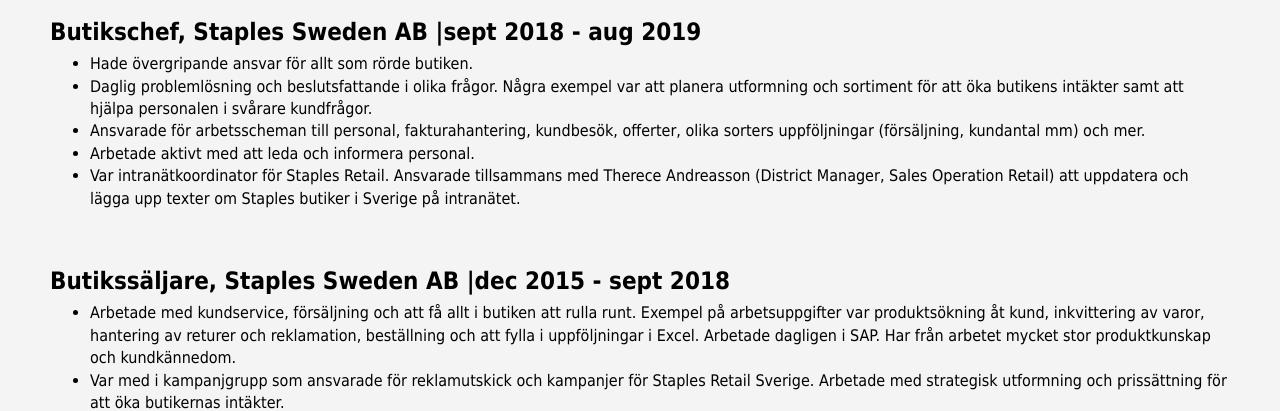
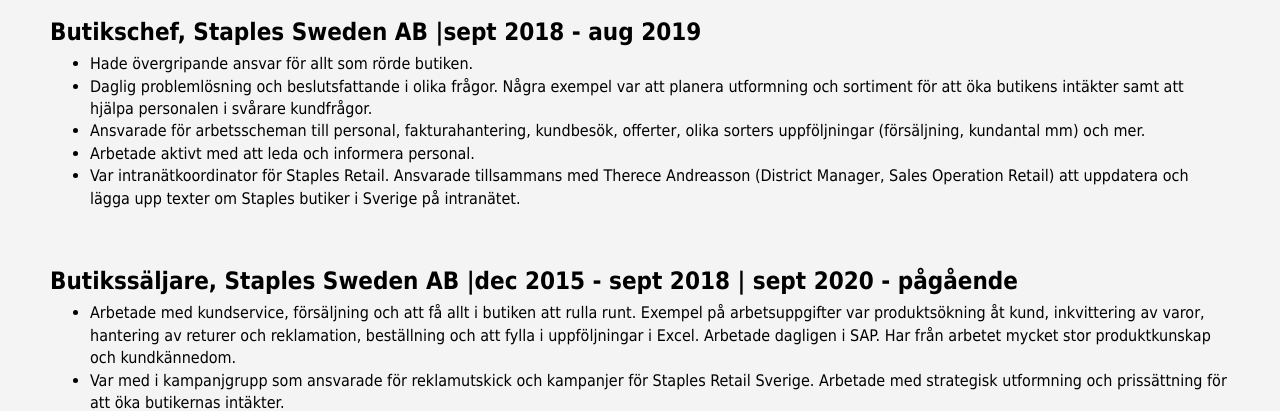
Before and after one commit to RkCVebus/RkCVebus.github.io, a plain HTML site: page arbete.html in a window 1280 px wide. Shown: the part 393-804 px from the top of the page. Drawn offline with Linux system fonts and the light colour scheme.

Commit message:
Update arbete.html

```diff
--- a/arbete.html
+++ b/arbete.html
@@ -35,6 +35,7 @@
 
 		<section class="arbete-2">
 			<div class="container-1">
+
 				<h1>Butikschef, Staples Sweden AB |sept 2018 - aug 2019</h1>
 				<ul>
 					<li>
@@ -54,7 +55,7 @@
 					</li>
 				</ul>
 
-				<h1>Butikssäljare, Staples Sweden AB |dec 2015 - sept 2018</h1>
+				<h1>Butikssäljare, Staples Sweden AB |dec 2015 - sept 2018 | sept 2020 - pågående</h1>
 				<ul>
 					<li>
 						Arbetade med kundservice, försäljning och att få allt i butiken att rulla runt. Exempel på arbetsuppgifter var produktsökning åt kund, inkvittering av varor, hantering av returer och reklamation, beställning och att fylla i uppföljningar i Excel. Arbetade dagligen i SAP. Har från arbetet mycket stor produktkunskap och kundkännedom.
```
